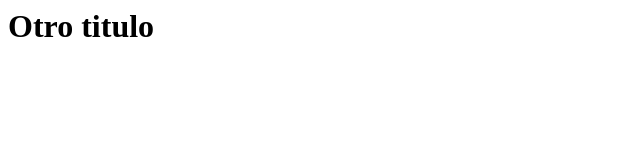
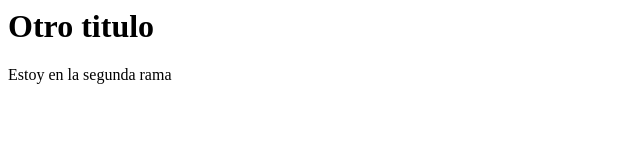
Before and after one commit to liloprofe29/Manual_Git, a plain HTML site: page pagina2.html in a window 1280 px wide. Shown: the whole page, without its empty margins (0-640 px from the left). Drawn offline with Linux system fonts and the light colour scheme.

Commit message:
nuevo parrafo en rama2

```diff
--- a/pagina2.html
+++ b/pagina2.html
@@ -4,5 +4,6 @@
     </head>
 <body>
     <h1>Otro titulo</h1>
+    <p> Estoy en la segunda rama</p>
 </body>
 </html>
```
